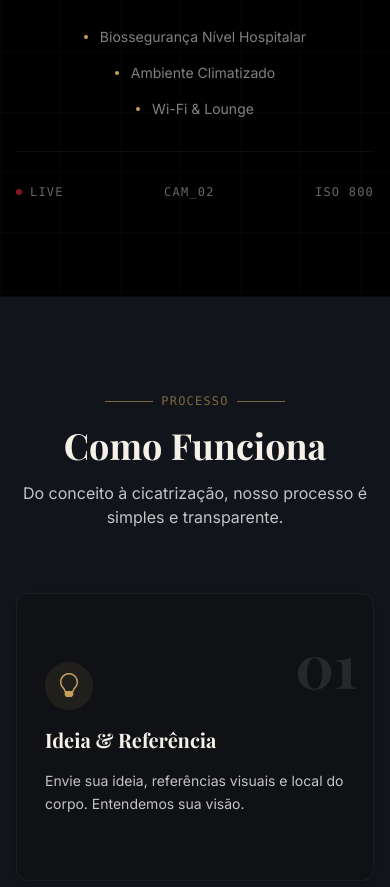
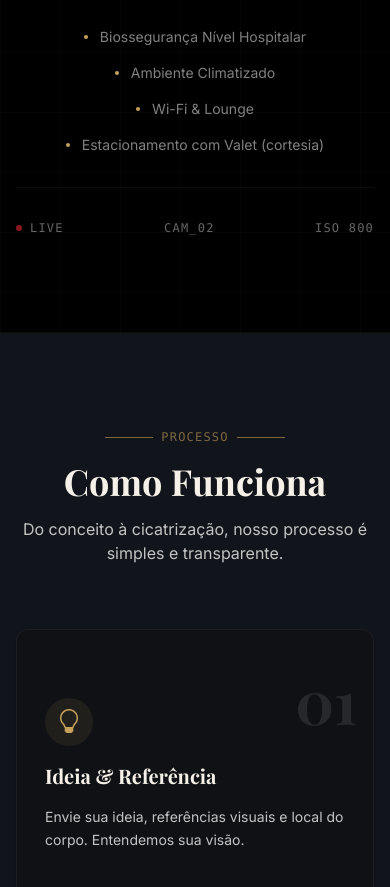
Before and after one commit to igormart21/genesi-tattoo-website, a Next.js app: page / in a window 390 px wide. Shown: the part 8580-9467 px from the top of the page. Built offline with nearby package versions, Linux system fonts and the light colour scheme; a web font is replaced by a local one.

Commit message:
feat: Add valet parking to studio video section amenities
- Added 'Estacionamento com Valet (cortesia)' to the list

```diff
--- a/components/sections/studio-video.tsx
+++ b/components/sections/studio-video.tsx
@@ -108,6 +108,10 @@ export function StudioVideo() {
                                 <div className="w-1 h-1 bg-primary rounded-full"></div>
                                 <span>Wi-Fi & Lounge</span>
                             </div>
+                            <div className="flex items-center gap-3 text-sm text-white/50 justify-center lg:justify-start">
+                                <div className="w-1 h-1 bg-primary rounded-full"></div>
+                                <span>Estacionamento com Valet (cortesia)</span>
+                            </div>
                         </div>
 
                         {/* Mobile Technical Info (Hidden on Desktop) */}
```
